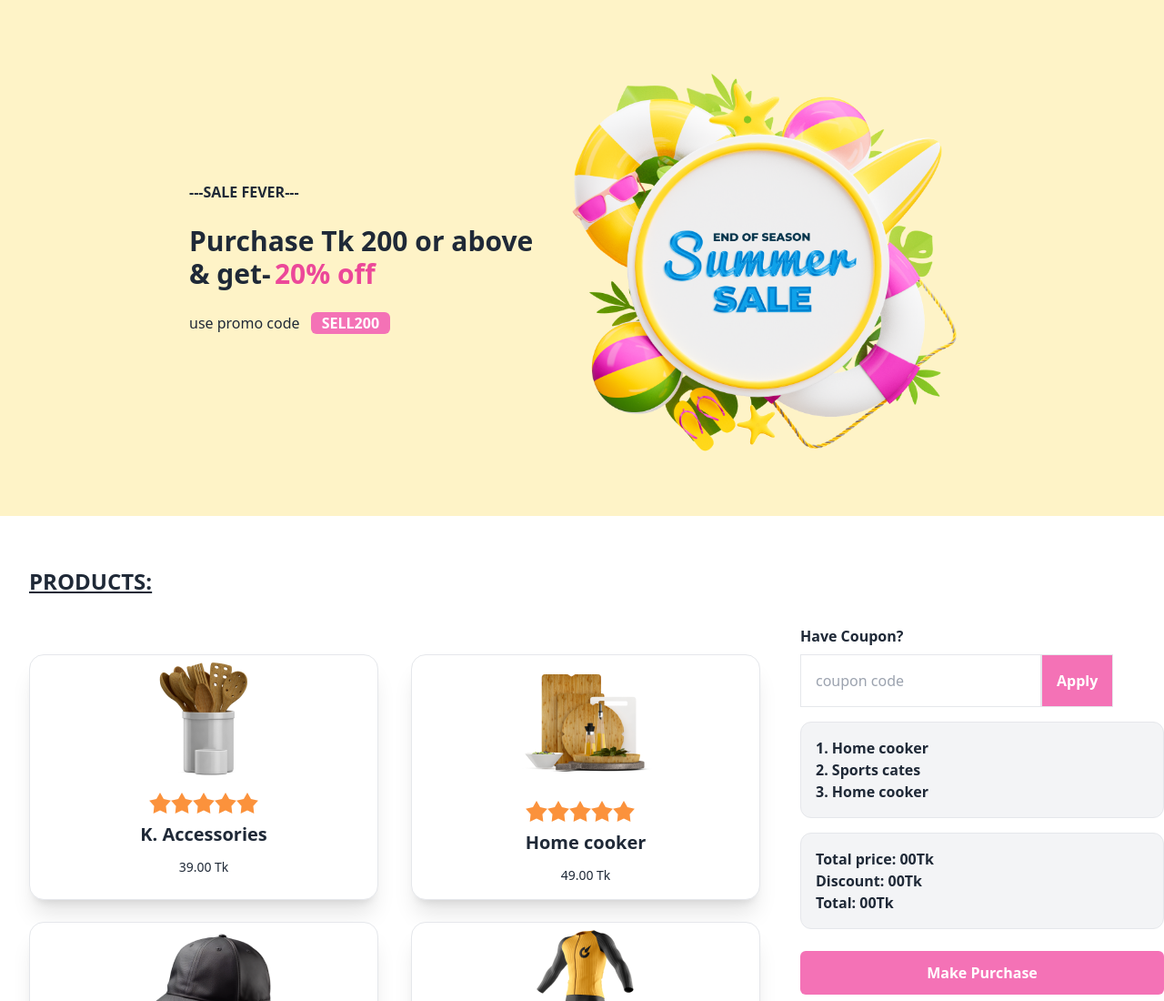
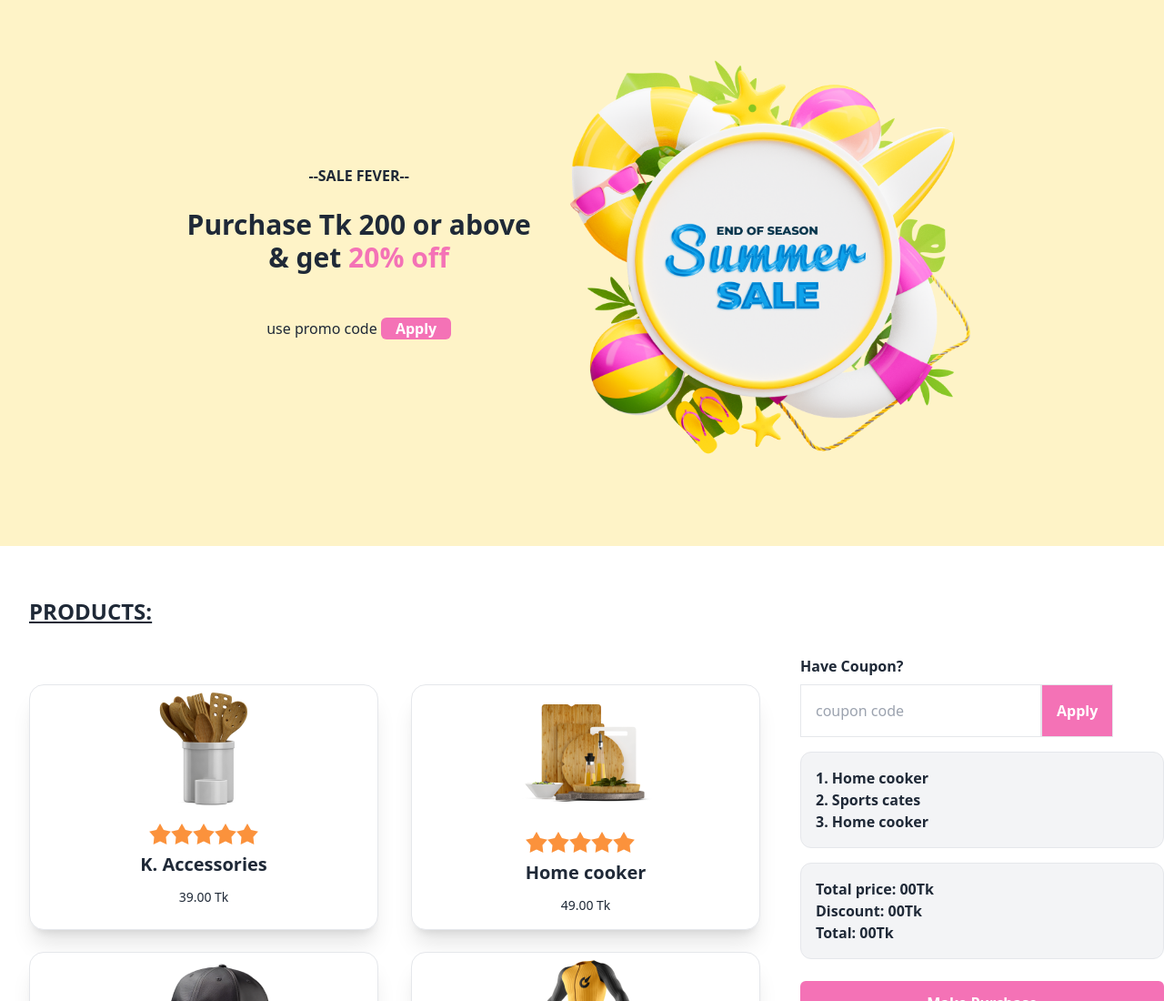
Before and after one commit to Coding655/Programmers-Hub, a plain HTML site: page index.html in a window 1280 px wide. Shown: the top 1100 px of the page at 91% size. Drawn offline with nearby package versions, Linux system fonts and the light colour scheme.

Commit message:
Assignment-30

```diff
--- a/index.html
+++ b/index.html
@@ -8,23 +8,25 @@
     <script src="https://cdn.tailwindcss.com"></script>
 </head>
 <body>
-    <header class="bg-amber-100  ">
-        <div class="flex  items-center p-12   mx-auto w-9/12 h-160">
-            <div class="">
-                <h3 class="font-semibold">---SALE FEVER---</h3>
-                <br>
-                <h1><span class="text-3xl font-bold">Purchase Tk 200 or above & get-</span> <span class="text-3xl font-bold text-pink-500">20% off</span></h1>
-                <br>
+    <header class="bg-amber-100  h-[600px] ">
+        <!-- main div -->
+       <div class="flex  items-center w-9/12 mx-auto p-8    ">
+        <!-- heading div -->
+        <div class="text-center">
+            <h3 class="font-bold">--SALE FEVER--</h3>
+       <br>
 
-               <div class="block">
-                <span class="font-medium mr-2 ">use promo code</span>
-                <button class="bg-pink-400 text-white px-3 rounded-md font-bold">SELL200</button>
-               </div>
-            </div>
-            <div class="">
-                <img src="pictures/Summer 1.png" alt="">
-            </div>
+        <h2 class="font-semibold text-3xl">Purchase Tk 200 or above & get <span class=" text-3xl font-bold text-pink-400">20% off</span></h2>
+        <br>
+        <br>
+        <h5 class=""> use promo code <button class=" rounded-md  font-bold text-white px-4 bg-pink-400">Apply</button></h5>
+
         </div>
+        <!-- image div -->
+        <div class="">
+            <img class="" src="pictures/Summer 1.png" alt="">
+        </div>
+       </div>
     </header>
     <main class="mt-6">
         <div class="p-8">
```
Also changed, not shown: r.html (added, +27 -0 lines).
